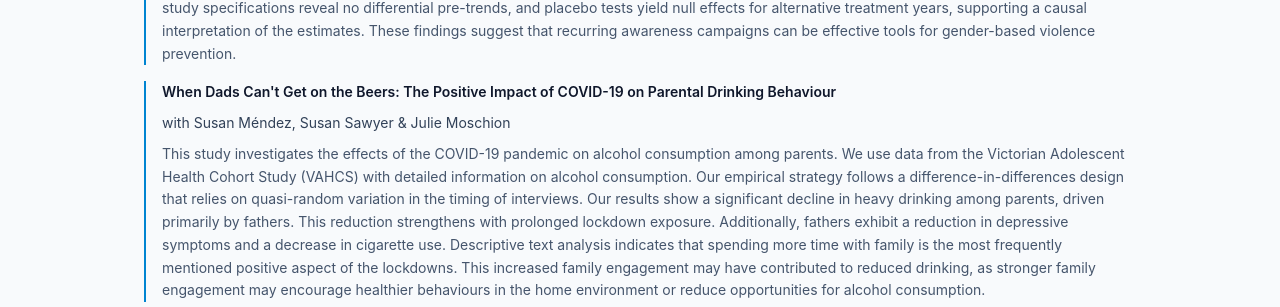
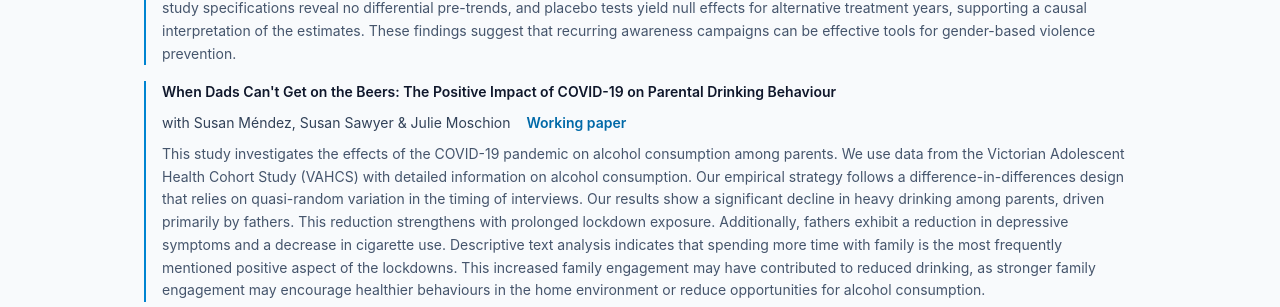
Before and after one commit to repettomartina95-gif/marti-app, a Jekyll site: the page built from research.md, in a window 1280 px wide. Shown: the part 1612-1919 px from the top of the page. Built offline with Jekyll 4.4.1, drawn with Linux system fonts in a browser that asks for light colours.

Commit message:
Add Working paper link for "When Dads Can't Get on the Beers"
- Add wp_when_dads_cant_martina_repetto.pdf to assets/files
- Add link field to work-in-progress paper in en.yml
- Render "Working paper" link on /research/ mirroring publications' "Article Link" pattern
- Add matching "Working paper" link on /cv/ preview

Co-Authored-By: Claude Opus 4.7 <noreply@anthropic.com>

```diff
--- a/_data/en.yml
+++ b/_data/en.yml
@@ -58,6 +58,8 @@ research:
 
       - name: "When Dads Can't Get on the Beers: The Positive Impact of COVID-19 on Parental Drinking Behaviour"
         coauthors: "with Susan Méndez, Susan Sawyer & Julie Moschion"
+        link: "/assets/files/wp_when_dads_cant_martina_repetto.pdf"
+        link_text: "Working paper"
         description: |
           This study investigates the effects of the COVID-19 pandemic on alcohol consumption among parents. We use data from the Victorian Adolescent Health Cohort Study (VAHCS) with detailed information on alcohol consumption. Our empirical strategy follows a difference-in-differences design that relies on quasi-random variation in the timing of interviews. Our results show a significant decline in heavy drinking among parents, driven primarily by fathers. This reduction strengthens with prolonged lockdown exposure. Additionally, fathers exhibit a reduction in depressive symptoms and a decrease in cigarette use. Descriptive text analysis indicates that spending more time with family is the most frequently mentioned positive aspect of the lockdowns. This increased family engagement may have contributed to reduced drinking, as stronger family engagement may encourage healthier behaviours in the home environment or reduce opportunities for alcohol consumption.
   other_reports:
--- a/research.md
+++ b/research.md
@@ -85,6 +85,17 @@ permalink: /research/
           {% if paper.coauthors %}
             <p class="text-slate-700">
               {{ paper.coauthors }}
+              {% if paper.link %}
+                <a href="{{ paper.link | relative_url }}" class="ml-3 font-semibold text-sky-700 hover:underline" target="_blank" rel="noopener noreferrer">
+                  {{ paper.link_text | default: "Working paper" }}
+                </a>
+              {% endif %}
+            </p>
+          {% elsif paper.link %}
+            <p>
+              <a href="{{ paper.link | relative_url }}" class="font-semibold text-sky-700 hover:underline" target="_blank" rel="noopener noreferrer">
+                {{ paper.link_text | default: "Working paper" }}
+              </a>
             </p>
           {% endif %}
           {% if paper.description %}
```
Also changed, not shown: cv.md (+1 -0 lines), 1 other file.
